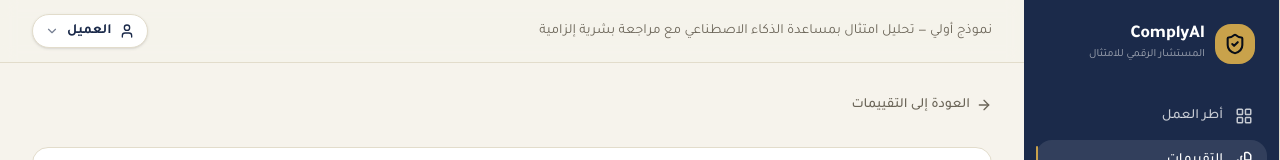
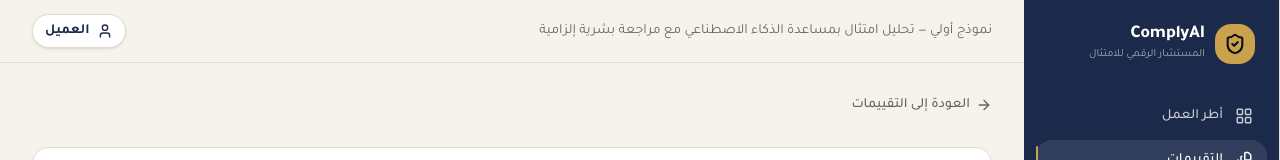
Before and after one commit to reem-aqeely/ComplyAI, a React (Vite) app: page /assessments/assess_mock_demo_national_tech in a window 1280 px wide. Shown: the top 160 px of the page. Built offline with nearby package versions, Linux system fonts and the light colour scheme.

Commit message:
Update project2

```diff
--- a/src/components/RoleSwitcher.tsx
+++ b/src/components/RoleSwitcher.tsx
@@ -1,56 +1,16 @@
-import { Briefcase, ChevronDown, User } from 'lucide-react'
-import { useRoleStore } from '@/hooks/useRoleStore'
-import {
-  DropdownMenu,
-  DropdownMenuContent,
-  DropdownMenuItem,
-  DropdownMenuTrigger,
-} from '@/components/ui/dropdown-menu'
-import { cn } from '@/utils/cn'
+import { User } from 'lucide-react'
 
-/** Both keys are kept so a `consultant` value persisted by an earlier build
- * still resolves to a label, but only SELECTABLE_ROLES appear in the menu. */
-const ROLE_META = {
-  client: { label: 'العميل', icon: User },
-  consultant: { label: 'المستشار', icon: Briefcase },
-} as const
-
-/** The separate consultant entry was removed — the client role now carries the
- * review capabilities, so there is a single entry point. */
-const SELECTABLE_ROLES = ['client'] as const satisfies ReadonlyArray<keyof typeof ROLE_META>
-
+/**
+ * Header role indicator. There is a single role, so this is a static label —
+ * the dropdown and its "الدخول كـ…" entries were removed. Styling matches the
+ * previous trigger pill exactly, minus the hover/caret affordances that would
+ * imply it is still interactive.
+ */
 export function RoleSwitcher() {
-  const { role, setRole } = useRoleStore()
-  const Meta = ROLE_META[role] ?? ROLE_META.client
-  const Icon = Meta.icon
-
   return (
-    <DropdownMenu>
-      <DropdownMenuTrigger asChild>
-        <button
-          type="button"
-          className="flex items-center gap-2 rounded-full border border-[var(--color-border)] bg-white px-3 py-1.5 text-sm font-semibold text-[var(--color-primary)] shadow-sm transition-colors hover:bg-[var(--color-muted)]"
-        >
-          <Icon className="h-4 w-4" />
-          {Meta.label}
-          <ChevronDown className="h-3.5 w-3.5 opacity-60" />
-        </button>
-      </DropdownMenuTrigger>
-      <DropdownMenuContent align="start" className="w-52">
-        {SELECTABLE_ROLES.map((key) => {
-          const ItemIcon = ROLE_META[key].icon
-          return (
-            <DropdownMenuItem
-              key={key}
-              onSelect={() => setRole(key)}
-              className={cn('gap-2', role === key && 'bg-[var(--color-muted)] font-semibold')}
-            >
-              <ItemIcon className="h-4 w-4" />
-              الدخول كـ{ROLE_META[key].label}
-            </DropdownMenuItem>
-          )
-        })}
-      </DropdownMenuContent>
-    </DropdownMenu>
+    <span className="flex items-center gap-2 rounded-full border border-[var(--color-border)] bg-white px-3 py-1.5 text-sm font-semibold text-[var(--color-primary)] shadow-sm">
+      <User className="h-4 w-4" />
+      العميل
+    </span>
   )
 }
--- a/src/pages/AssessmentWorkspacePage.tsx
+++ b/src/pages/AssessmentWorkspacePage.tsx
@@ -1,6 +1,6 @@
 import { useMemo, useState } from 'react'
 import { Link, Navigate, useParams } from 'react-router-dom'
-import { ArrowRight, Send } from 'lucide-react'
+import { ArrowRight } from 'lucide-react'
 import { useAssessmentStore } from '@/hooks/useAssessmentStore'
 import { useRoleStore } from '@/hooks/useRoleStore'
 import { WorkflowTimeline } from '@/features/shared/WorkflowTimeline'
@@ -17,7 +17,6 @@ import { ReportDocument } from '@/features/reports/ReportDocument'
 import { ConsultantActionsBar } from '@/features/consultant/ConsultantActionsBar'
 import { AuditTrailTable } from '@/features/audit/AuditTrailTable'
 import { Badge } from '@/components/ui/badge'
-import { Button } from '@/components/ui/button'
 import { Tabs, TabsContent, TabsList, TabsTrigger } from '@/components/ui/tabs'
 import { ASSESSMENT_STATUS_BADGE, ASSESSMENT_STATUS_LABEL, isConsultantReviewable } from '@/utils/status'
 import type { ControlFinding } from '@/types/assessment'
@@ -25,7 +24,6 @@ import type { ControlFinding } from '@/types/assessment'
 export function AssessmentWorkspacePage() {
   const { assessmentId } = useParams<{ assessmentId: string }>()
   const assessment = useAssessmentStore((s) => s.assessments.find((a) => a.id === assessmentId))
-  const submitToConsultant = useAssessmentStore((s) => s.submitToConsultant)
   const role = useRoleStore((s) => s.role)
 
   const [tab, setTab] = useState<string>('upload')
@@ -50,7 +48,6 @@ export function AssessmentWorkspacePage() {
   // A single role now carries the review capabilities, so control-level review
   // is gated on the assessment status alone rather than on the role.
   const canReviewControls = isConsultantReviewable(assessment.status)
-  const canSubmit = role === 'client' && assessment.status === 'analyzed'
   const canRevise = assessment.status === 'needs_info' || assessment.status === 'rejected'
 
   return (
@@ -86,12 +83,6 @@ export function AssessmentWorkspacePage() {
               </div>
             </dl>
           </div>
-          {canSubmit && (
-            <Button variant="gold" onClick={() => submitToConsultant(assessment.id)} className="shrink-0">
-              <Send className="h-4 w-4" />
-              إرسال للمستشار
-            </Button>
-          )}
         </div>
         <WorkflowTimeline status={assessment.status} />
       </div>
--- a/src/utils/status.ts
+++ b/src/utils/status.ts
@@ -59,6 +59,11 @@ export const ASSESSMENT_STATUS_BADGE: Record<AssessmentStatus, NonNullable<Badge
  * neither the client nor the consultant has any other way to move an escalated
  * assessment forward, so leaving them out strands it permanently. */
 const CONSULTANT_REVIEWABLE_STATUSES: AssessmentStatus[] = [
+  // `analyzed` is included because it is where an assessment lands as soon as
+  // the analysis finishes, and there is no longer a hand-off step after it —
+  // so review has to be possible from that state or the action bar would never
+  // appear at all.
+  'analyzed',
   'submitted_to_consultant',
   'under_review',
   'needs_info',
```
